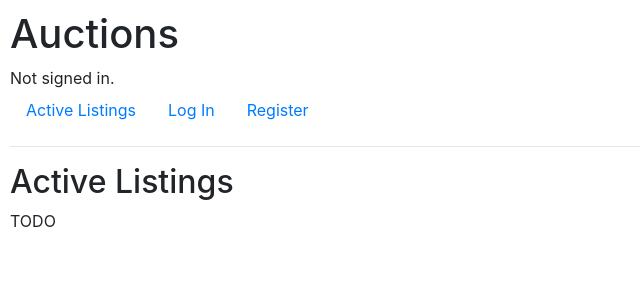
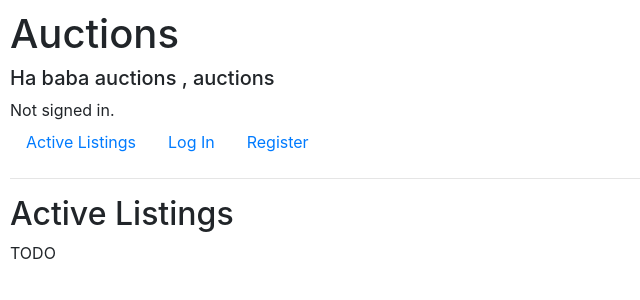
Before and after one commit to Aztec331/Auctions, a Django app: page / in a window 1280 px wide. Shown: the top 300 px of the page, without its empty margins (0-640 px from the left). Run offline with Django 3.2, Linux system fonts and the light colour scheme; some libraries are stand-ins or nearby versions.

Commit message:
minor change in layout.html

```diff
--- a/auctions/templates/auctions/layout.html
+++ b/auctions/templates/auctions/layout.html
@@ -9,6 +9,7 @@
     </head>
     <body>
         <h1>Auctions</h1>
+        <h5>Ha baba auctions , auctions</h5>
         <div>
             {% if user.is_authenticated %}
                 Signed in as <strong>{{ user.username }}</strong>.
```
